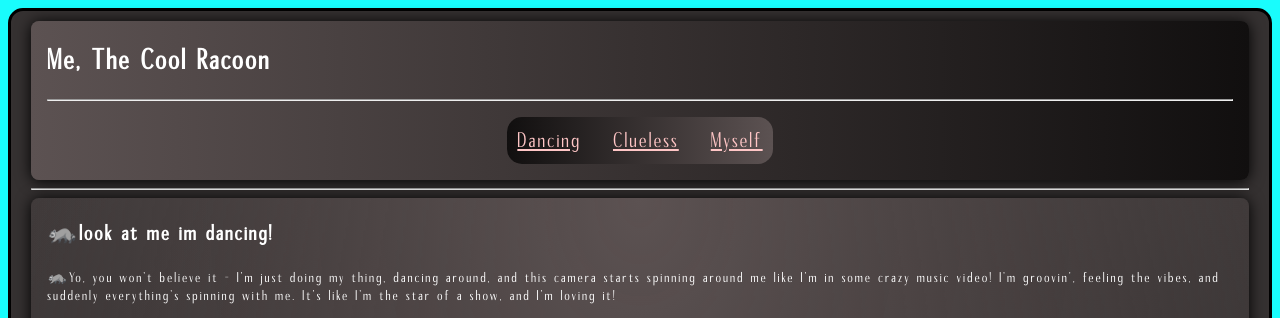
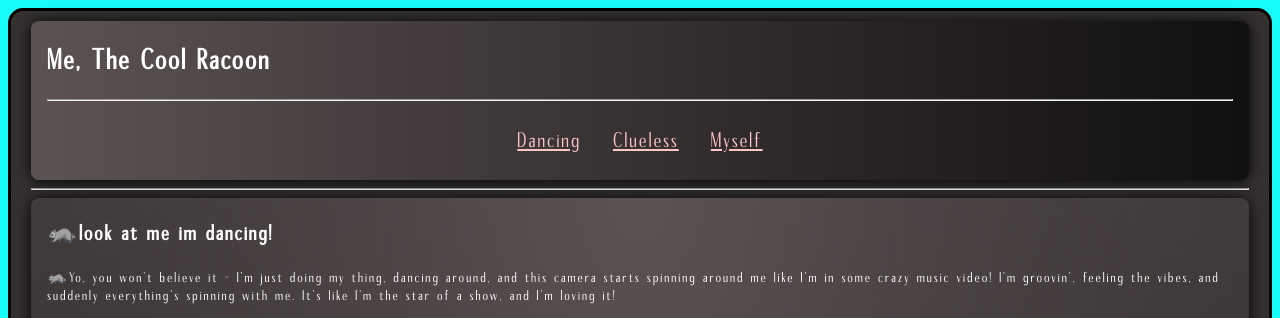
Before and after one commit to Sayantan-B-dev/Lv1_Assinments, a plain HTML site: page Assignment2/index.html in a window 1280 px wide. Shown: the top 318 px of the page. Drawn offline with Linux system fonts and the light colour scheme.

Commit message:
Update style.css

```diff
--- a/Assignment2/style.css
+++ b/Assignment2/style.css
@@ -57,7 +57,6 @@ footer{
     text-align: center;
 }
 .navdiv{
-    background: linear-gradient(to right,#110f0f,#5c5252);
     display: flex;
     justify-content: center;
     width: fit-content;
```
